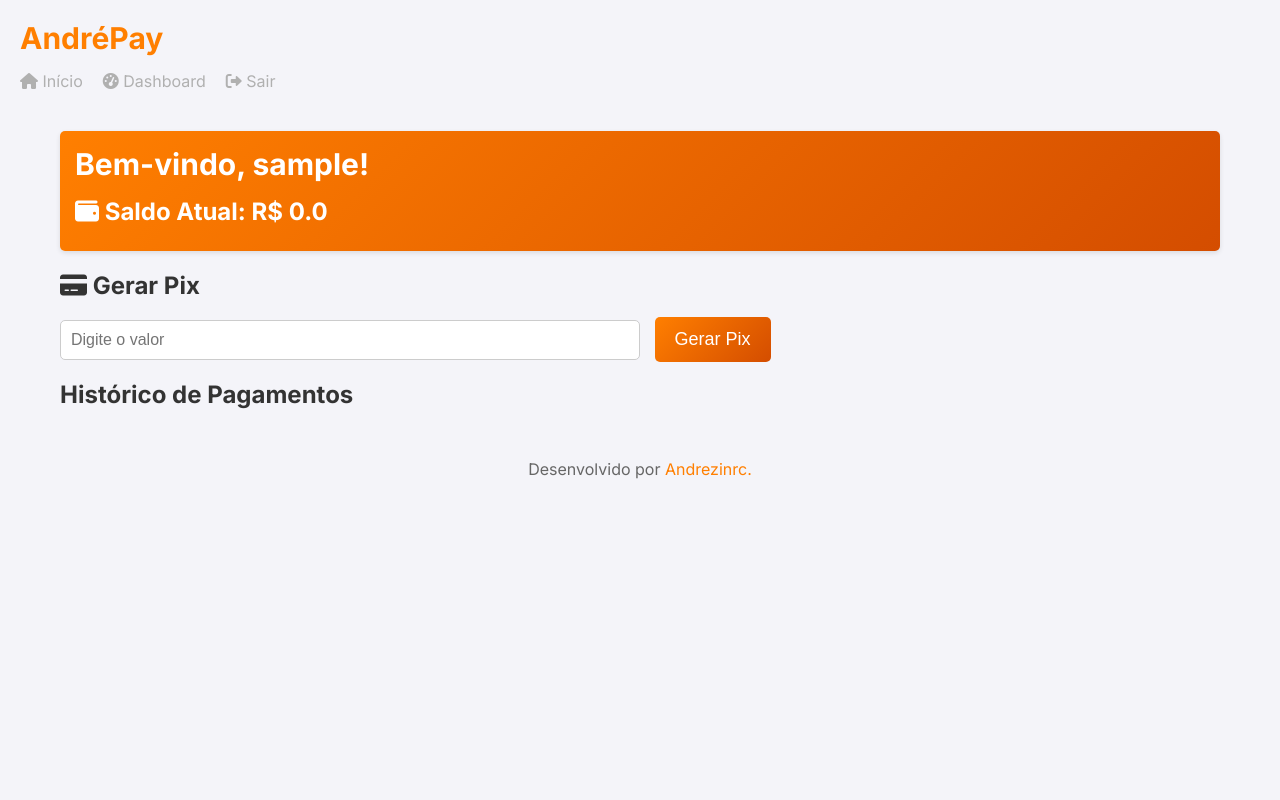
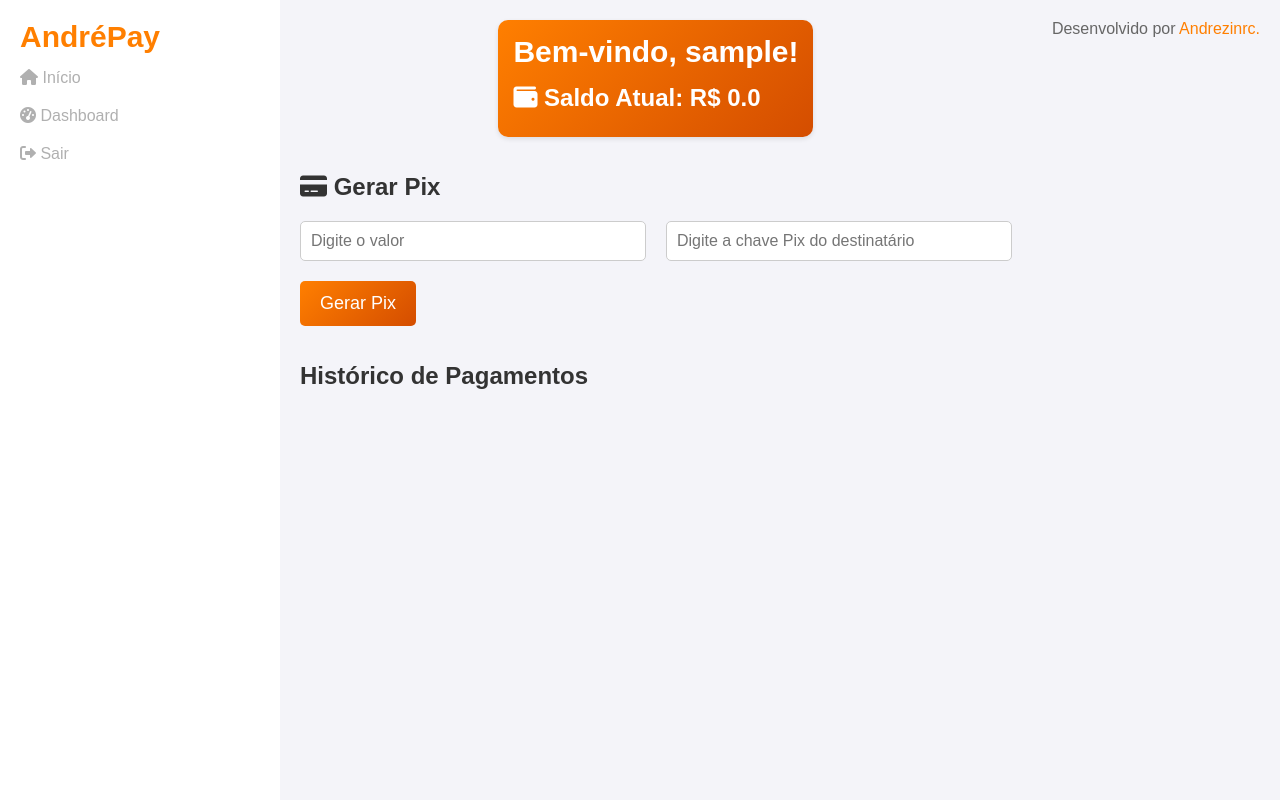
Before and after one commit to Andrezinrc/FlaskPix, a Flask app: page /dashboard in a window 1280 px wide. Run offline with Flask 3, Linux system fonts and the light colour scheme; the visitor is signed in with stand-in values (Sample User, id 1); data that the repository does not hold is empty.

Commit message:
Adiciona confirmação de PIX e melhora layout

```diff
--- a/app/routes.py
+++ b/app/routes.py
@@ -48,9 +48,13 @@ def logout():
 @app.route("/gerar_pix", methods=["POST"])
 @login_required
 def gerar_pix():
-    amount = request.json.get("amount")
-    if not amount:
-        return jsonify({"error": "Valor inválido"}), 400
+    """Gera um pix e armazena no banco"""
+    data = request.json
+    amount = data.get("amount")
+    recipient_key = data.get("recipient_key")
+
+    if not amount or not recipient_key:
+        return jsonify({"error": "Valor ou chave Pix inválidos"}), 400
 
     try:
         amount = float(amount)
@@ -59,9 +63,15 @@ def gerar_pix():
 
     pix_code = f"000201{random.randint(100000, 999999)}"
 
-    current_user.update_balance(amount)
 
-    new_payment = Payment(user_id=current_user.id, amount=amount, pix_code=pix_code)
+    new_payment = Payment(
+        user_id=current_user.id,
+        amount=amount,
+        pix_code=pix_code,
+        recipient_key=recipient_key,
+        status="pendente"
+    )
+
     db.session.add(new_payment)
     db.session.commit()
 
@@ -71,6 +81,44 @@ def gerar_pix():
 @app.route("/extrato")
 @login_required
 def extrato():
+    """Retorna o extrato dos pagamento do usuario"""
     payments = Payment.query.filter_by(user_id=current_user.id).all()
-    extrato_data = [{"amount": p.amount, "pix_code": p.pix_code} for p in payments]
+    extrato_data = [
+        {
+            "amount": p.amount,
+            "pix_code": p.pix_code,
+            "recipient_key": p.recipient_key,
+            "status": p.status,
+            "timestamp": p.timestamp.strftime("%d/%m/%Y %H:%M:%S")
+        }
+        for p in payments
+    ]
     return jsonify(extrato_data)
+
+
+@app.route("/confirmar_pix", methods=["POST"])
+@login_required
+def confirmar_pix():
+    """Simula a confirmacao de um pix"""
+    data = request.json
+    pix_code = data.get("pix_code")
+
+    payment = Payment.query.filter_by(pix_code=pix_code, user_id=current_user.id).first()
+
+    if not payment:
+        return jsonify({"error": "Pagamento não encontrado"}), 404
+
+    if payment.status != "confirmado":
+        payment.status = "confirmado"
+        current_user.balance += payment.amount
+
+        db.session.commit()
+
+        multiplicador = 1.05
+
+        current_user.balance *= multiplicador
+        db.session.commit()
+
+        return jsonify({"message": "Pix confirmado com sucesso!", "new_balance": current_user.balance})
+
+    return jsonify({"error": "Pix já foi confirmado."}), 400
--- a/app/static/styles.css
+++ b/app/static/styles.css
@@ -5,26 +5,28 @@
     margin: 0;
     padding: 0;
     box-sizing: border-box;
+    font-family: sans-serif;
 }
 
 body {
-    font-family: 'Inter', sans-serif;
     background-color: #f4f4f9;
     color: #333;
-    margin: 0;
-    padding: 0;
+    display: flex;
 }
 h1{
+    font-family: 'Inter', sans-serif;
     font-size: 1.4rem;
 }
 h2{
     font-size: 1.rem;
 }
 .cabecalho{
-    width: 100%;
     display: flex;
     flex-direction: column;
     padding: 20px;
+    width: 280px;
+    height: 100vh;
+    background-color: #fff;
 }
 .titulo h2{
     color: #ff7f00;
@@ -35,8 +37,8 @@ span{
 .menu-desk{
     display: flex;
     gap: 20px;
+    flex-direction: column;
     list-style: none;
-    align-items: center;
 }
 .nav-link{
     text-decoration: none;
@@ -46,20 +48,28 @@ span{
     color: #C0C0C0;
 }
 .boas-vindas-dash{
+    width: auto;
+    max-width: 500px;
     background: linear-gradient(135deg, #ff7f00, #d44d00);
     color: #fff;
     padding: 15px;
-    border-radius: 5px;
+    border-radius: 10px;
     margin-bottom: 20px;
+    margin: 0 auto;
     box-shadow: 0 2px 5px rgba(0, 0, 0, 0.1);
 }
 main {
-    padding: 20px;
-    max-width: 1200px;
-    margin: 0 auto;
+    flex-grow: 1;
+    overflow-y: auto;
 }
 
 
+.container{
+    display: flex;
+    flex-direction: column;
+    height: 100vh;
+    padding: 20px;
+}
 h1 {
     font-size: 36px;
     margin-bottom: 20px;
@@ -78,6 +88,8 @@ p{
     color: #333;
 }
 form{
+    position: relative;
+    top: 20%;
     width: 100%;
     max-width: 400px;
     margin: 0 auto;
@@ -173,7 +185,7 @@ ul{
 }
 
 input[type="number"] {
-    width: 50%;
+    width: 100%;
     display: inline-block;
 }
 
@@ -191,6 +203,17 @@ footer p{
 footer p span{
     color: #ff7f00;
 }
+@media screen and (max-width: 1024px){
+    body{
+        flex-direction: column;
+    }
+    .cabecalho,
+    .container{
+        width: 100%;
+        height: auto;
+    }
+
+}
 @media (max-width: 768px) {
     .cabecalho{
         flex-direction: column;
@@ -205,4 +228,7 @@ footer p span{
     .boas-vidas-dash{
         font-size: 1.5rem;
     }
+    form {
+        top: auto;
+    }
 }
--- a/app/templates/base.html
+++ b/app/templates/base.html
@@ -2,10 +2,10 @@
 <html lang="pt-br">
 <head>
     <meta charset="UTF-8">
-    <meta name="viewport" content="width=width-device-width, initial-scale=1">
+    <meta name="viewport" content="width=1100, initial-scale=1">
     <title>{% block title %}Sistema de Pagamento{% endblock %}</title>
     <link rel="stylesheet" href="{{ url_for('static', filename='styles.css') }}">
-     <link href="https://cdnjs.cloudflare.com/ajax/libs/font-awesome/6.0.0-beta3/css/all.min.css" rel="stylesheet">
+    <link href="https://cdnjs.cloudflare.com/ajax/libs/font-awesome/6.0.0-beta3/css/all.min.css" rel="stylesheet">
 </head>
 <body>
     <header class="cabecalho">
--- a/app/templates/dashboard.html
+++ b/app/templates/dashboard.html
@@ -9,25 +9,47 @@
         <h2>Bem-vindo, {{ username }}!</h2>
         <h3><i class="fas fa-wallet"></i> Saldo Atual: R$ {% if balance is not none %}{{ balance }}{% else %}0{% endif %}</h3>
     </div>
+
+    <br></br>
+    <div>
     <h3><i class="fas fa-credit-card"></i> Gerar Pix</h3>
+    <div style="display: flex; gap:10px;">
     <input type="number" id="valor_pix" placeholder="Digite o valor">
+    <input type="text" id="chave_pix" placeholder="Digite a chave Pix do destinatário">
+    </div>
     <button onclick="gerarPix()">Gerar Pix</button>
+    </div>
 
+    <br></br>
+    <div>
     <h3>Histórico de Pagamentos</h3>
-    <ul class="historico-pagamentos" style="color: #ff7f00; text-decoration: underline;">
+    <ul class="historico-pagamentos" style="text-decoration: underline;">
     {% for payment in payments %}
-        <li><i class="fas fa-check-circle"></i> R$ {{ payment.amount }} - Código Pix: {{ payment.pix_code }}</li>
+        <li>
+            <i class="fas fa-check-circle"></i>
+            R$ {{ payment.amount }} - Código Pix: <a style="color: #ff7f00;">{{ payment.pix_code }}</a> -
+            <strong>Status: {{ payment.status }}</strong>
+        </li>
     {% endfor %}
     </ul>
     </div>
+    </div>
+
     <script>
         function gerarPix() {
             let valor = document.getElementById("valor_pix").value;
+            let chave = document.getElementById("chave_pix").value;
+
+            if (!valor || !chave) {
+                alert("Por favor, insira o valor e a chave Pix do destinatário.");
+                return;
+            }
 
             fetch("{{ url_for('gerar_pix') }}", {
                 method: "POST",
                 headers: { "Content-Type": "application/json" },
-                body: JSON.stringify({ amount: valor })
+                body: JSON.stringify({ amount: valor, recipient_key: chave })
+
             })
             .then(response => response.json())
             .then(data => alert(data.message + " Código: " + data.pix_code))
```
Also changed, not shown: app/models.py (+9 -1 lines), migrations/versions/680b3fd90160_adiciona_chave_pix_status_e_timestamp.py (added, +36 -0 lines), README.Md, inicio.jpeg, instance/meu_banco.db, login.jpeg (added), pay.jpeg.
